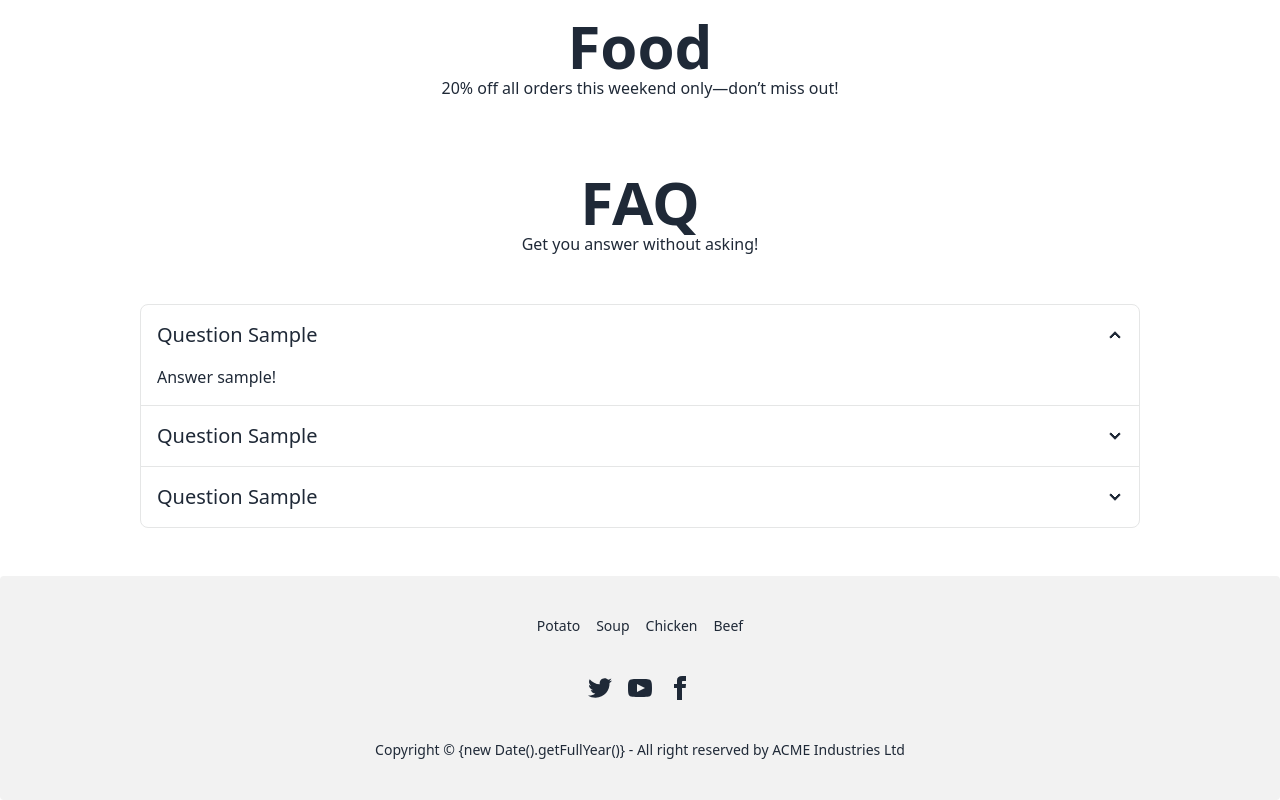
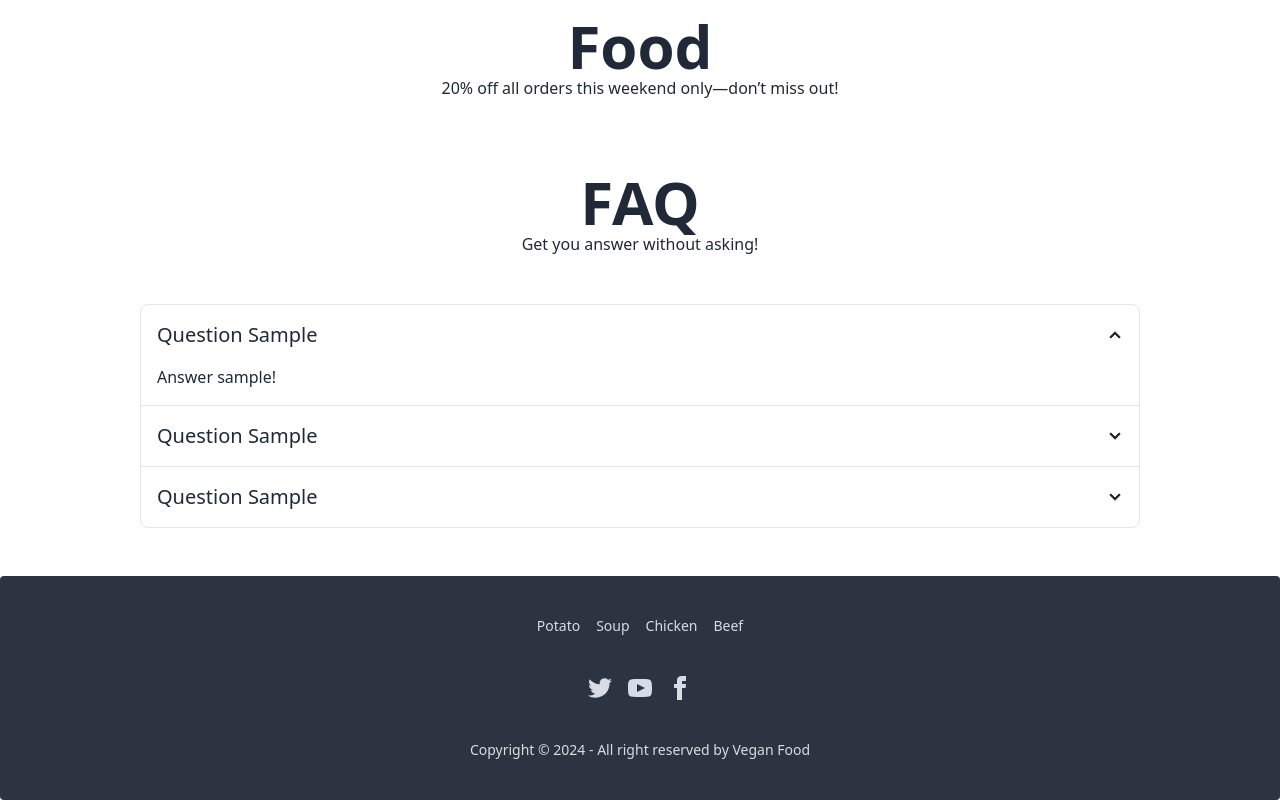
Before and after one commit to razxor/bootcamp-assignment-2, a plain HTML site: page index.html in a window 1280 px wide. Shown: the part 890-1690 px from the top of the page. Drawn offline with nearby package versions, Linux system fonts and the light colour scheme; no server answers.

Commit message:
Footer Update

```diff
--- a/index.html
+++ b/index.html
@@ -170,7 +170,7 @@
     </div>
   </section>
 
-  <footer class="footer footer-center bg-base-200 text-base-content rounded p-10 mt-12">
+  <footer class="footer footer-center bg-neutral text-neutral-content rounded p-10 mt-12">
     <nav class="grid grid-flow-col gap-4">
       <a class="link link-hover" href="/?Potato">Potato</a>
       <a class="link link-hover" href="/?Soup">Soup</a>
@@ -203,7 +203,7 @@
       </div>
     </nav>
     <aside>
-      <p>Copyright © {new Date().getFullYear()} - All right reserved by ACME Industries Ltd</p>
+      <p>Copyright © 2024 - All right reserved by Vegan Food</p>
     </aside>
   </footer>
 </body>
```
